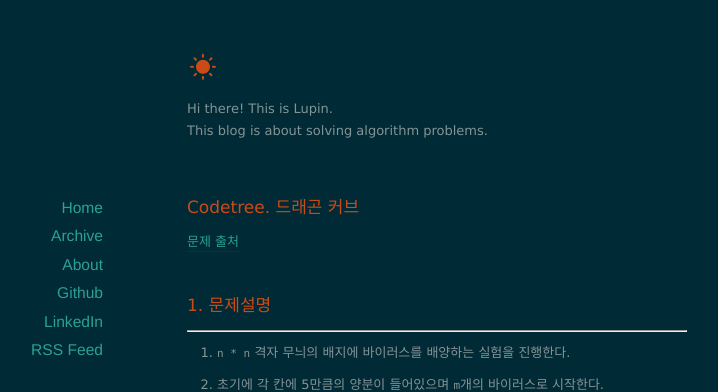
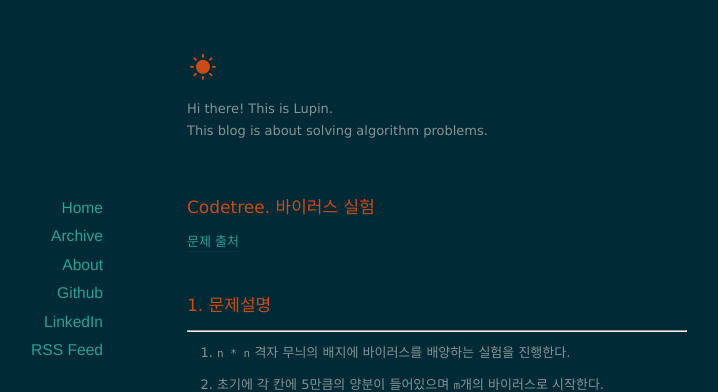
Before and after one commit to devLupin/devLupin.github.io, a Jekyll site: the page built from _posts/2024-02-02-Codetree-virus-experiment.md, in a window 1280 px wide and 900 px high. Shown: the top 392 px of the window, without its empty margins (203-921 px from the left). Built offline with Jekyll 4.4.1, drawn with Linux system fonts in a browser that asks for light colours; nearby versions of some CDN libraries.

Commit message:
문제 제목 수정

```diff
--- a/_posts/2024-02-02-Codetree-virus-experiment.md
+++ b/_posts/2024-02-02-Codetree-virus-experiment.md
@@ -1,6 +1,6 @@
 ---
 layout: post
-title: "Codetree. 드래곤 커브"
+title: "Codetree. 바이러스 실험"
 date: 2024-02-02
 ---
 
```
